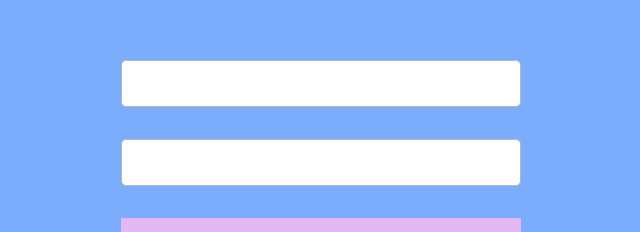
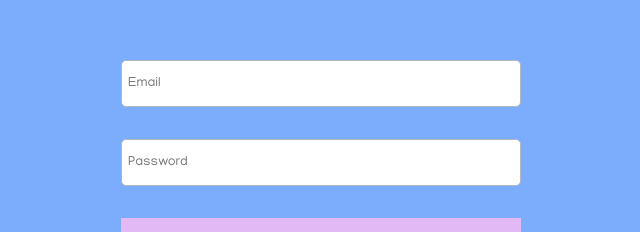
Before and after one commit to coisin/goodness-frontend, a React (Create React App) app: page / in a window 1280 px wide. Shown: the part 214-446 px from the top of the page, without its empty margins (319-959 px from the left). Built offline with nearby package versions, Linux system fonts and the light colour scheme.

Commit message:
Placeholders on sign-on screen

```diff
--- a/src/Home/SignIn.jsx
+++ b/src/Home/SignIn.jsx
@@ -12,8 +12,8 @@ export default class SignIn extends React.Component {
   }
   render() {
     return <form onSubmit={this.onSubmit}>
-      <input name='email' type='text' onChange={this.onChange} />
-      <input name='password' type='password' onChange={this.onChange} />
+      <input name='email' type='text' placeholder='Email' onChange={this.onChange} />
+      <input name='password' type='password' placeholder='Password' onChange={this.onChange} />
       <input type='submit' value='Sign In' />
     </form>;
   }
```
